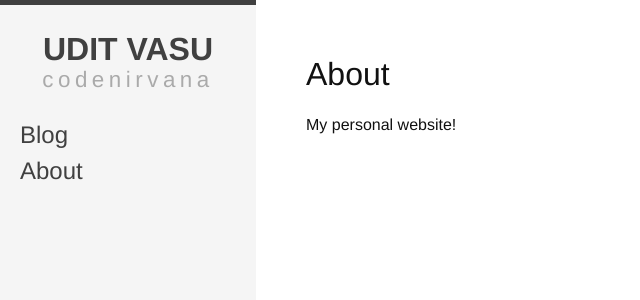
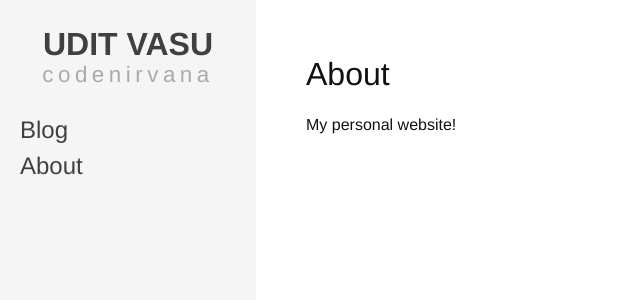
Before and after one commit to codenirvana/codenirvana.github.io, a Jekyll site: the page built from about.md, in a window 1280 px wide. Shown: the top 300 px of the page, without its empty margins (0-640 px from the left). Built offline with Jekyll 4.4.1, drawn with Linux system fonts in a browser that asks for light colours.

Commit message:
Update _layout.scss

```diff
--- a/_sass/_layout.scss
+++ b/_sass/_layout.scss
@@ -5,7 +5,6 @@
     position: fixed;
     padding: 20px;
     background: #f5f5f5;
-    border-top: 5px solid #404040;
     box-sizing: border-box;
     .logo{
         text-align: center;
```
